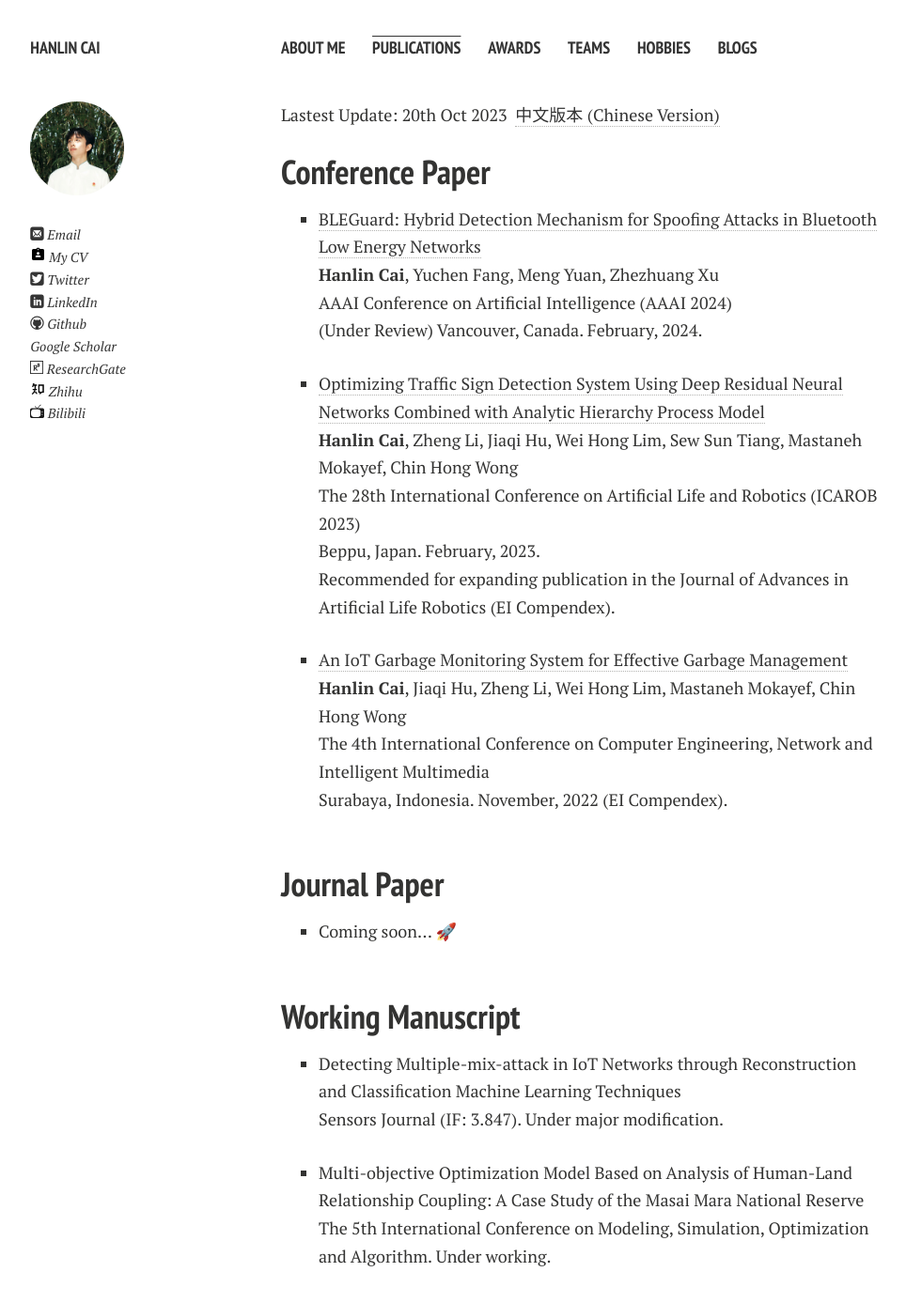
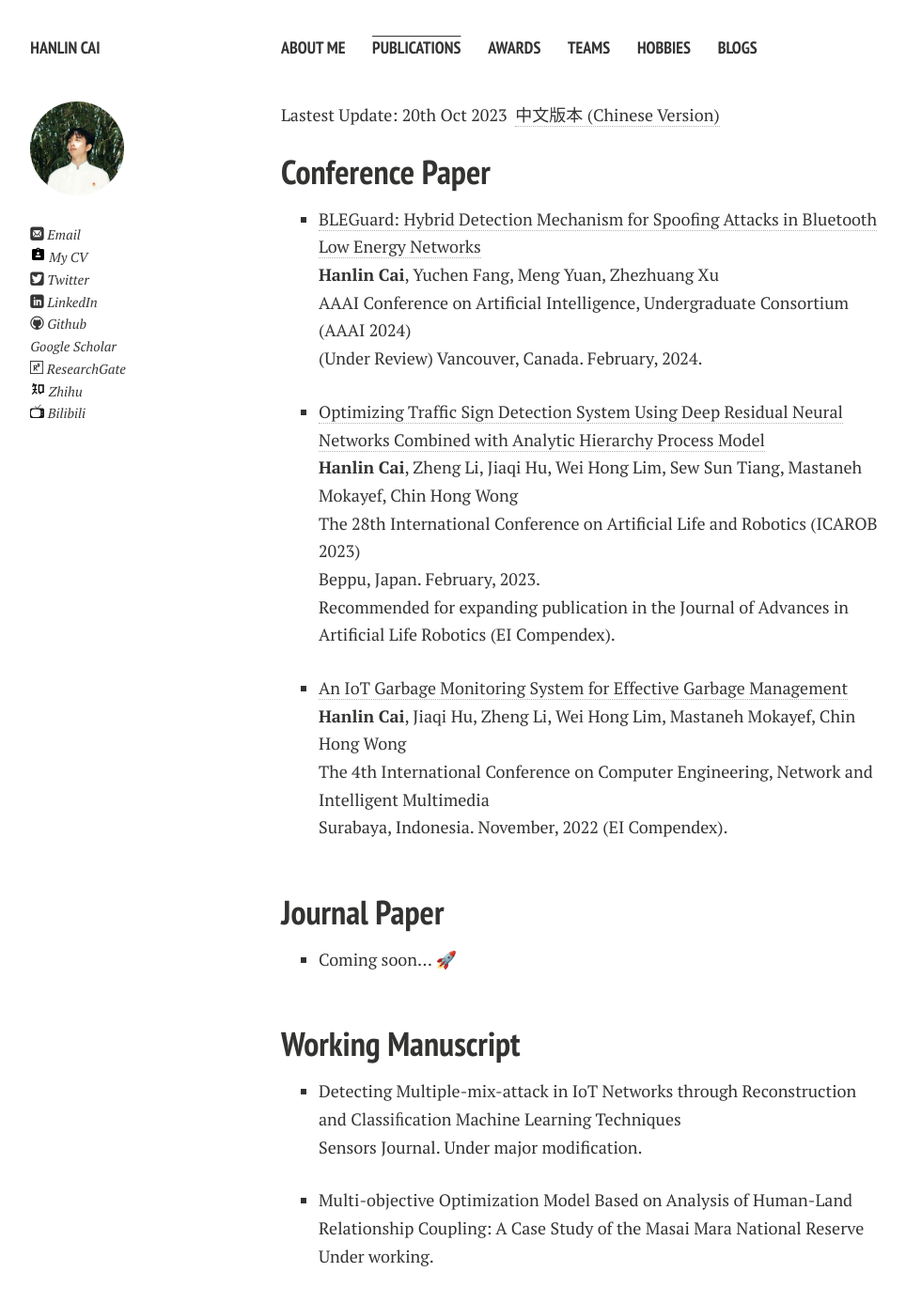
Before and after one commit to GuangLun2000/GuangLun2000.github.io, a Jekyll site: the page built from publications.md, in a window 1280 px wide and 1400 px high. Shown: the top 1387 px of the window at 94% size, without its empty margins (21-985 px from the left). Built offline with Jekyll 4.4.1, drawn with Linux system fonts in a browser that asks for light colours; nearby versions of some CDN libraries; comment, search, counter and statistics services are not loaded; a style sheet for code colours, icons or effects is not loaded.

Commit message:
Update publications.md

```diff
--- a/publications.md
+++ b/publications.md
@@ -8,7 +8,7 @@ Lastest Update: 20th Oct 2023&nbsp;  [中文版本 (Chinese Version)](https://ca
 
 ## Conference Paper
 
-- [BLEGuard: Hybrid Detection Mechanism for Spoofing Attacks in Bluetooth Low Energy Networks](https://www.researchgate.net/publication/373902807_BLEGuard_Hybrid_Detection_Mechanism_for_Spoofing_Attacks_in_Bluetooth_Low_Energy_Networks_Student_Abstract)<br>**Hanlin Cai**, Yuchen Fang, Meng Yuan, Zhezhuang Xu<br>AAAI Conference on Artificial Intelligence (AAAI 2024)<br>(Under Review) Vancouver, Canada. February, 2024.
+- [BLEGuard: Hybrid Detection Mechanism for Spoofing Attacks in Bluetooth Low Energy Networks](https://www.researchgate.net/publication/373902807_BLEGuard_Hybrid_Detection_Mechanism_for_Spoofing_Attacks_in_Bluetooth_Low_Energy_Networks_Student_Abstract)<br>**Hanlin Cai**, Yuchen Fang, Meng Yuan, Zhezhuang Xu<br>AAAI Conference on Artificial Intelligence, Undergraduate Consortium (AAAI 2024)<br>(Under Review) Vancouver, Canada. February, 2024.
 
 - [Optimizing Traffic Sign Detection System Using Deep Residual Neural Networks Combined with Analytic Hierarchy Process Model](https://www.researchgate.net/publication/374730865)<br>**Hanlin Cai**, Zheng Li, Jiaqi Hu, Wei Hong Lim, Sew Sun Tiang, Mastaneh Mokayef, Chin Hong Wong<br>The 28th International Conference on Artificial Life and Robotics (ICAROB 2023)<br>Beppu, Japan. February, 2023.<br>Recommended for expanding publication in the Journal of Advances in Artificial Life Robotics (EI Compendex).
 
@@ -24,9 +24,9 @@ Lastest Update: 20th Oct 2023&nbsp;  [中文版本 (Chinese Version)](https://ca
 
 ## Working Manuscript
 
-- Detecting Multiple-mix-attack in IoT Networks through Reconstruction and Classiﬁcation Machine Learning Techniques<br>Sensors Journal (IF: 3.847). Under major modification.<br>
+- Detecting Multiple-mix-attack in IoT Networks through Reconstruction and Classiﬁcation Machine Learning Techniques<br>Sensors Journal. Under major modification.<br>
 
-- Multi-objective Optimization Model Based on Analysis of Human-Land Relationship Coupling: A Case Study of the Masai Mara National Reserve<br>The 5th International Conference on Modeling, Simulation, Optimization and Algorithm. Under working.
+- Multi-objective Optimization Model Based on Analysis of Human-Land Relationship Coupling: A Case Study of the Masai Mara National Reserve<br>Under working.
 
   <br>
 
```
